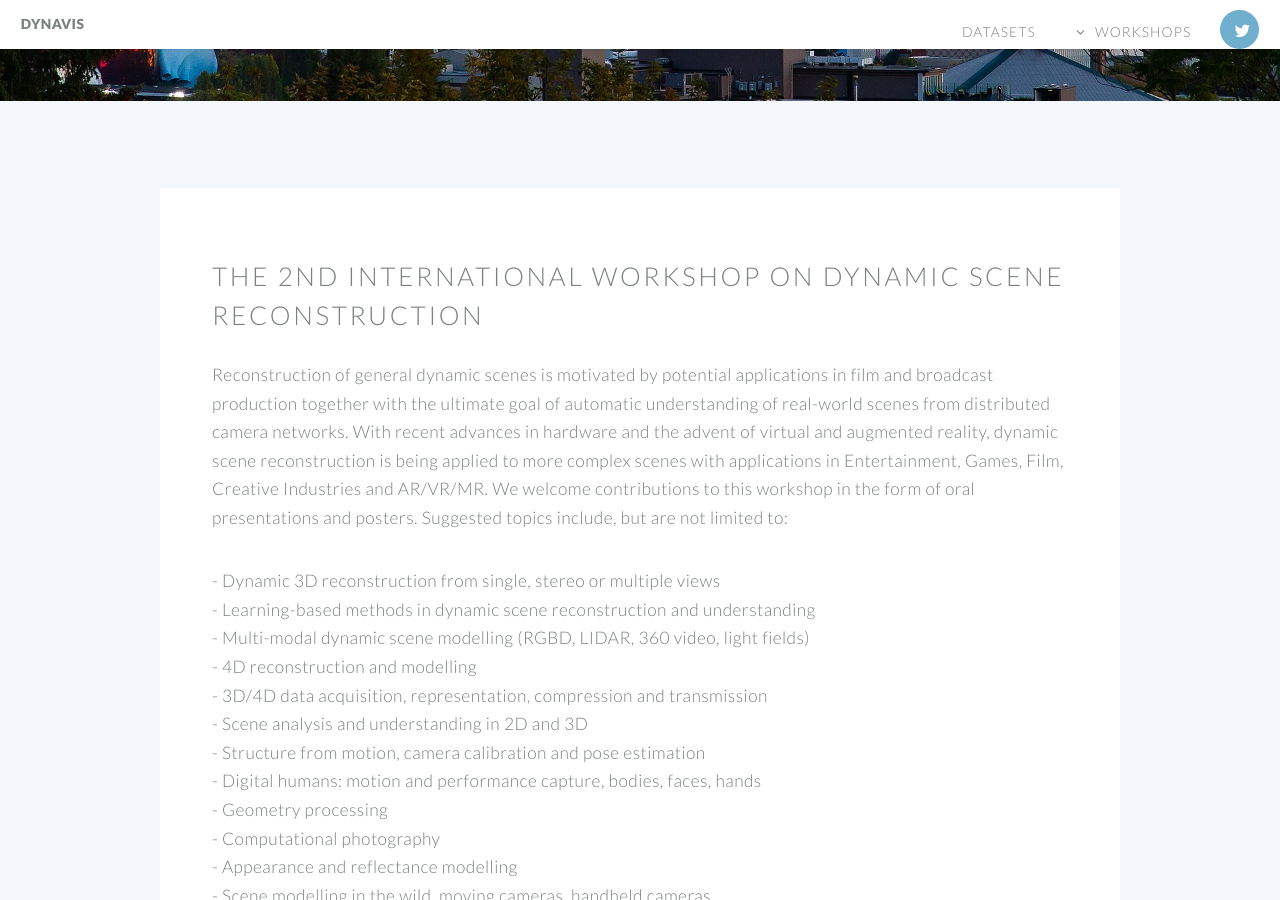
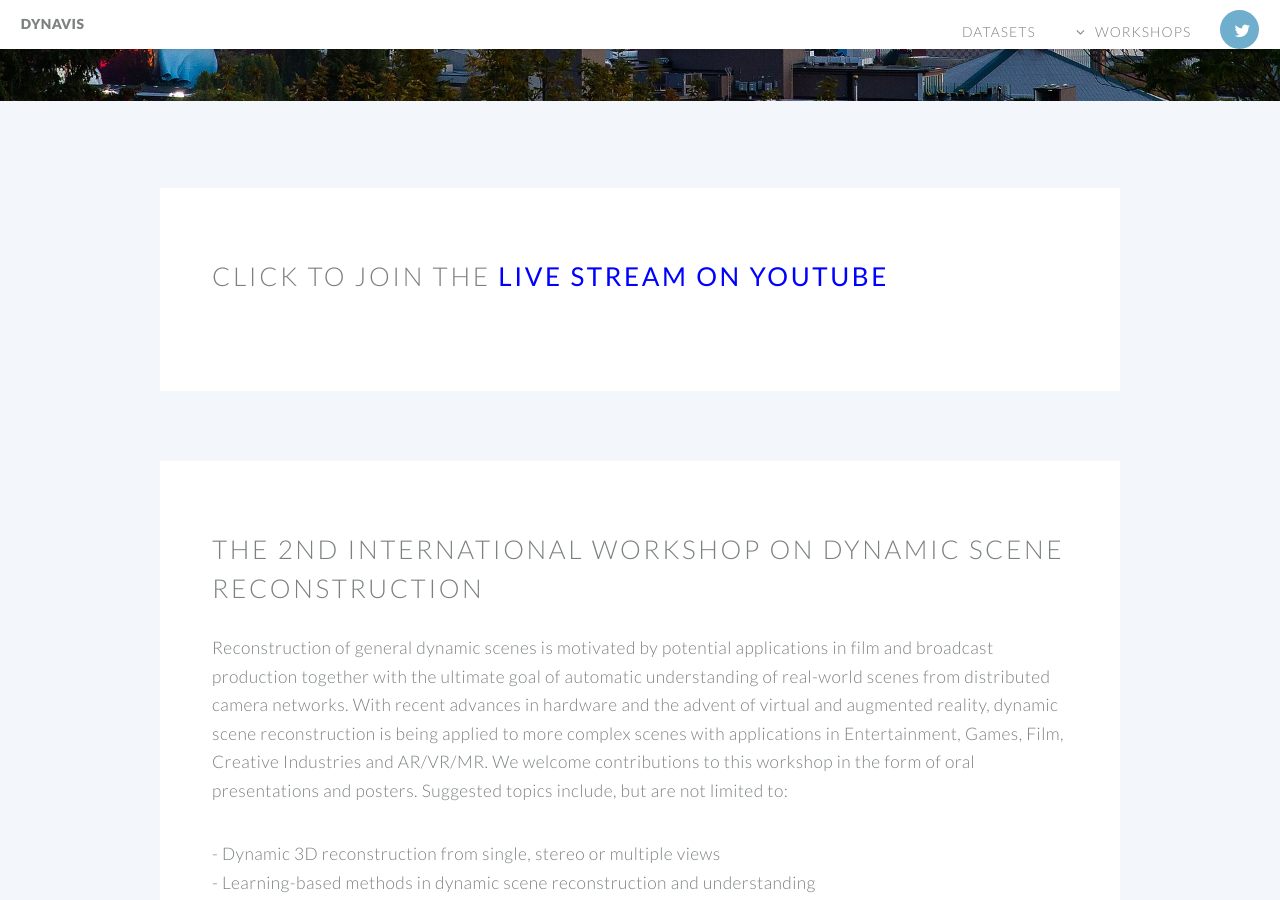
Before and after one commit to DynaVis/DynaVis.github.io, a Jekyll site: the page built from 2020.html, in a window 1280 px wide and 900 px high, scrolled down 499 px. Built offline with Jekyll 4.4.1, drawn with Linux system fonts in a browser that asks for light colours; some of the changed text lies outside the part shown.

Commit message:
Added youtube live stream

```diff
--- a/2020.html
+++ b/2020.html
@@ -10,6 +10,18 @@ redirect_from: "/"
 ---
 <!-- Main -->
 <article id="main">
+
+     <section class="wrapper style3 container">
+ <div class="content">
+	<header>
+		<h2><a  href="https://www.youtube.com/watch?v=CqjtH_zpbfk">Click to Join the <b style="color:blue">live stream on YouTube</a></b></h2>
+	</header>
+
+
+  </div>
+</section>
+
+
 
 <!-- One -->
     <section class="wrapper style3 container">
@@ -107,7 +119,11 @@ Polytechnique Federal de Lausanne (EPFL) in 2006 and did her postdoc at MIT and
         <header class="major">
             <h2><strong>Program</strong></h2>
         </header>
+
+    	<h4><a  href="https://www.youtube.com/watch?v=CqjtH_zpbfk">Click to Join the <b style="color:blue">live stream on YouTube</a></b></h4>
+
         <h3><strong>14th June, Morning Session</strong></h3>
+
 
        <div class="row">
            <table >
```
